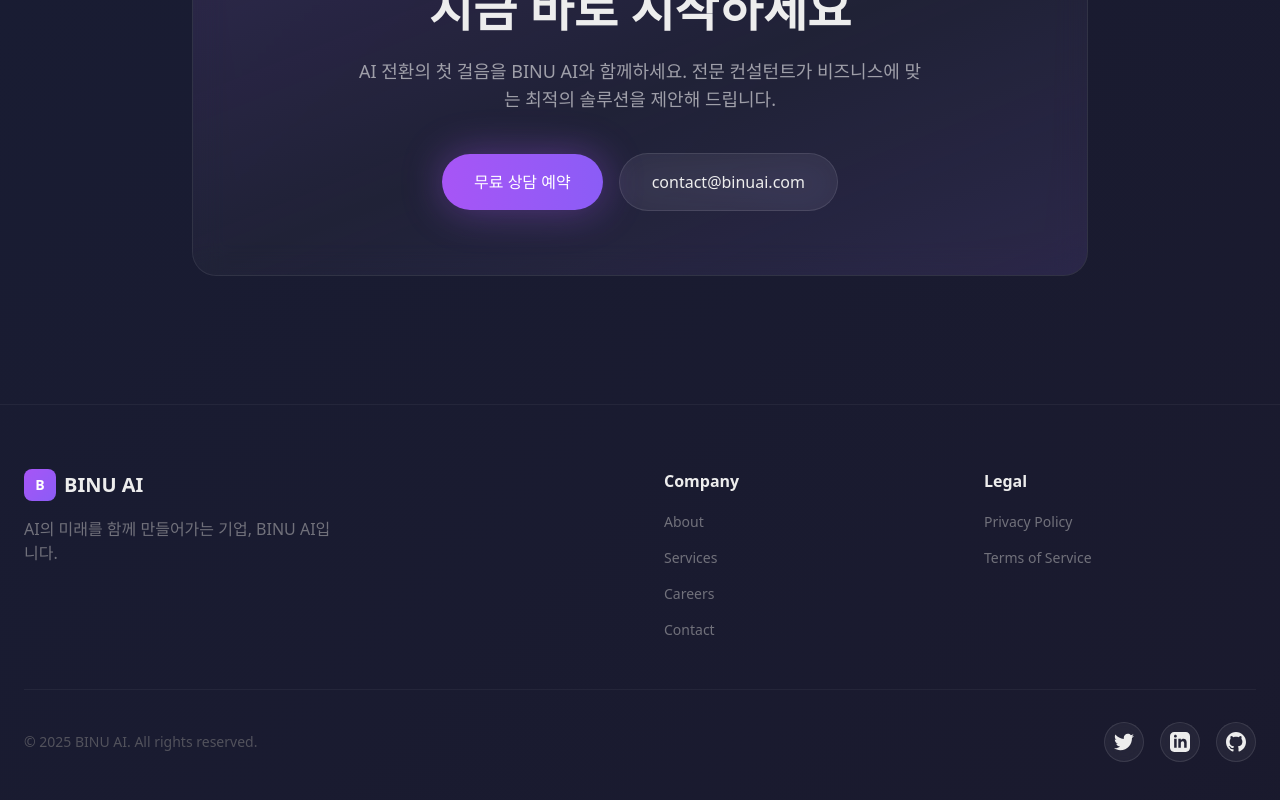
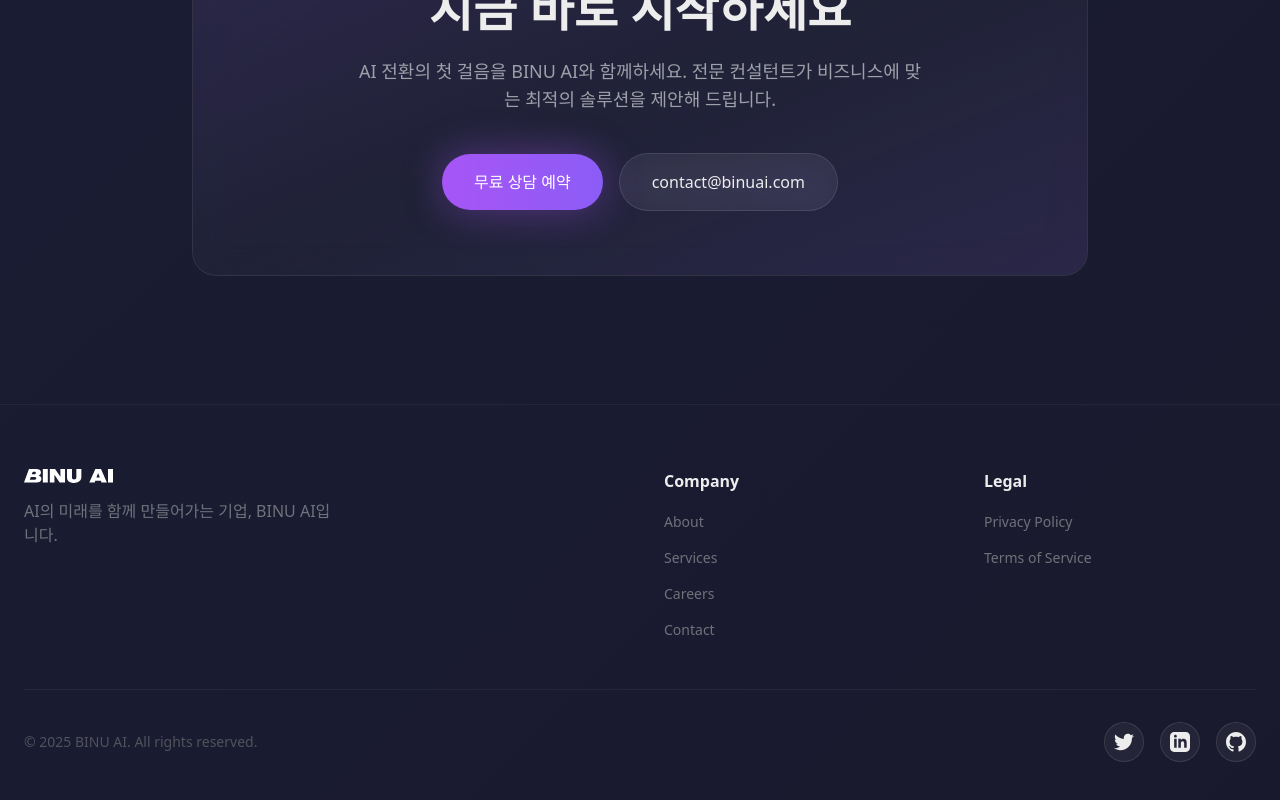
Before and after one commit to ajangeunajang-kaist/binu-ai, a Next.js app: page / in a window 1280 px wide. Shown: the part 3485-4285 px from the top of the page. Built offline with nearby package versions, Linux system fonts and the light colour scheme.

Commit message:
Fix: logo svg

```diff
--- a/app/page.tsx
+++ b/app/page.tsx
@@ -510,10 +510,38 @@ export default function Home() {
           <div className="grid md:grid-cols-4 gap-12 mb-12">
             <div className="md:col-span-2">
               <div className="flex items-center gap-2 mb-4">
-                <div className="w-8 h-8 rounded-lg bg-gradient-to-br from-[#A755F6] to-[#8B5CF6] flex items-center justify-center">
-                  <span className="text-white font-bold text-sm">B</span>
-                </div>
-                <span className="text-xl font-bold">BINU AI</span>
+                <svg
+                  width="89"
+                  height="14"
+                  viewBox="0 0 89 14"
+                  fill="none"
+                  xmlns="http://www.w3.org/2000/svg"
+                >
+                  <path
+                    d="M14.5146 6.49555C14.5038 6.54665 14.5532 6.53891 14.5903 6.5513C14.7819 6.61788 15.0029 6.6411 15.1977 6.70459C17.1186 7.32395 17.8218 9.15727 17.1619 11.0231C16.5051 12.8781 14.666 13.4092 12.8671 13.5207H0.0168144C0.00445086 13.5192 -0.00327633 13.5068 0.00135999 13.4959L4.96222 0.0185446C4.96222 0.0185446 4.97149 0.00770569 4.97767 0.00770569L12.7466 0.0417708C12.7466 0.0417708 12.7466 0.0417708 12.7481 0.0417708C14.0138 0.171837 15.5083 0.489262 16.3104 1.56386C17.7322 3.46531 16.6797 5.86999 14.5115 6.49555H14.5146ZM7.85991 5.12831H10.7499C11.6756 5.12831 12.2505 4.05371 11.6787 3.32595C11.382 2.94659 10.9415 2.88466 10.4732 2.87227C9.88135 2.85678 9.27399 2.90324 8.68054 2.90633C8.67281 2.90633 8.66663 2.91098 8.66509 2.91717L7.84446 5.10508C7.83982 5.11592 7.8491 5.12831 7.85991 5.12831ZM5.8323 10.6097C5.82766 10.6205 5.83693 10.6329 5.84775 10.6329H10.6247C12.7157 10.7119 13.0062 8.12603 10.7762 7.97429H6.80902C6.80902 7.97429 6.79511 7.97893 6.79356 7.98513L5.8323 10.6097Z"
+                    fill="white"
+                  />
+                  <path
+                    d="M23.809 0.00310516H18.8389V13.5176H23.809V0.00310516Z"
+                    fill="white"
+                  />
+                  <path
+                    d="M31.0768 0.00310516L36.4457 7.8613L36.37 0.00310516H41.0372V13.5176H35.6683L30.4308 5.69662L30.4509 13.5176H25.8208V0.00310516H31.0768Z"
+                    fill="white"
+                  />
+                  <path
+                    d="M47.9812 0.00310516V8.86777C47.9812 11.1672 52.3455 11.1192 52.3455 8.86777V0.00310516H57.3543V8.60144C57.005 13.2823 51.8433 14.4064 47.9812 13.6895C45.2072 13.1755 42.9091 11.6208 42.974 8.52557V0.00310516H47.9812Z"
+                    fill="white"
+                  />
+                  <path
+                    d="M65.2837 13.5176L71.3727 0L77.0043 0.00774206L82.8893 13.5176H77.5019L76.7941 11.6255L71.3542 11.6379L70.6711 13.5176H65.2837ZM72.4174 8.62001H75.7942L74.1066 3.91284L72.4174 8.62001Z"
+                    fill="white"
+                  />
+                  <path
+                    d="M89 0.00310516H83.9912V13.5176H89V0.00310516Z"
+                    fill="white"
+                  />
+                </svg>
               </div>
               <p className="text-zinc-500 max-w-xs">
                 AI의 미래를 함께 만들어가는 기업, BINU AI입니다.
```
